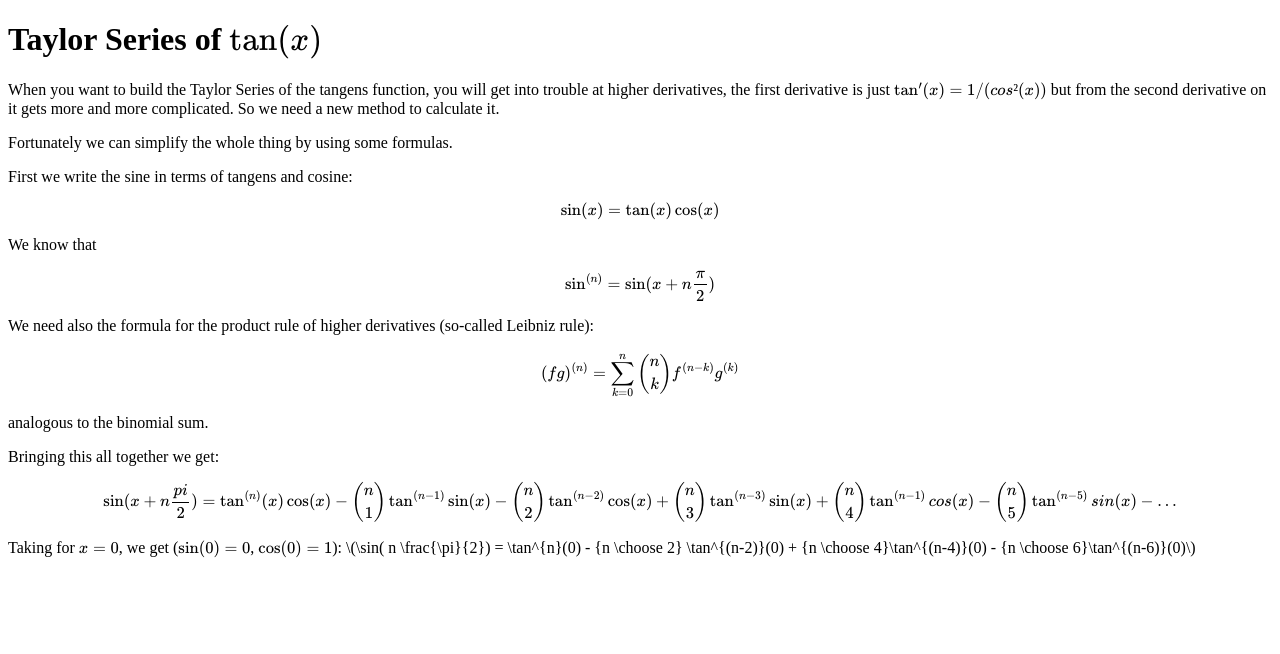
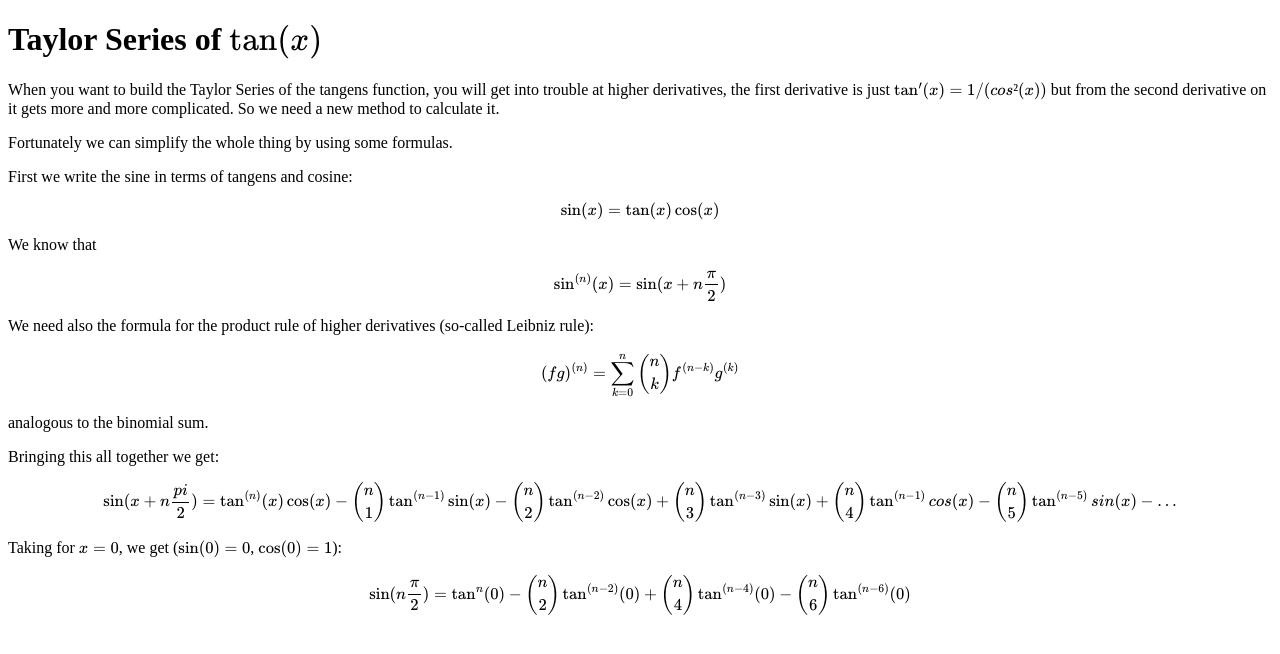
Before and after one commit to wolfi71/wolfi71.github.io, a Jekyll site: the page built from taylor_series.md, in a window 1280 px wide. Shown: the top 654 px of the page. Built offline with Jekyll 4.4.1, drawn with Linux system fonts in a browser that asks for light colours; our own code applies the rules of GitHub Pages for plain Markdown files.

```diff
--- a/taylor_series.md
+++ b/taylor_series.md
@@ -11,7 +11,7 @@ $$ \sin(x) = \tan(x) \cos(x) $$
 
 We know that
 
-$$ \sin^{(n)} = \sin(x + n \frac{\pi}{2})$$
+$$ \sin^{(n)}(x) = \sin(x + n \frac{\pi}{2})$$
 
 We need also the formula for the product rule of higher derivatives (so-called Leibniz rule):
 
@@ -24,4 +24,5 @@ Bringing this all together we get:
 $$ \sin(x + n \frac{pi}{2}) = \tan^{(n)}(x)\cos(x) - { n \choose 1} \tan^{(n-1)}\sin(x) - { n \choose 2} \tan^{(n-2)}\cos(x) + {n \choose 3} \tan^{(n-3)}\sin(x) + { n \choose 4} \tan^{(n-1)}cos(x) - {n \choose 5}\tan^{(n-5)}sin(x) - \ldots$$
 
 Taking for $x = 0$, we get ($\sin(0) = 0$, $\cos(0) = 1$):
-$$ \sin( n \frac{\pi}{2}) = \tan^{n}(0) - {n \choose 2} \tan^{(n-2)}(0) + {n \choose 4}\tan^{(n-4)}(0) - {n \choose 6}\tan^{(n-6)}(0)$$
+
+$$ \sin( n \frac{\pi}{2}) = \tan^{n}(0) - {n \choose 2} \tan^{(n-2)}(0) + {n \choose 4}\tan^{(n-4)}(0) - {n \choose 6}\tan^{(n-6)}(0) $$
```
